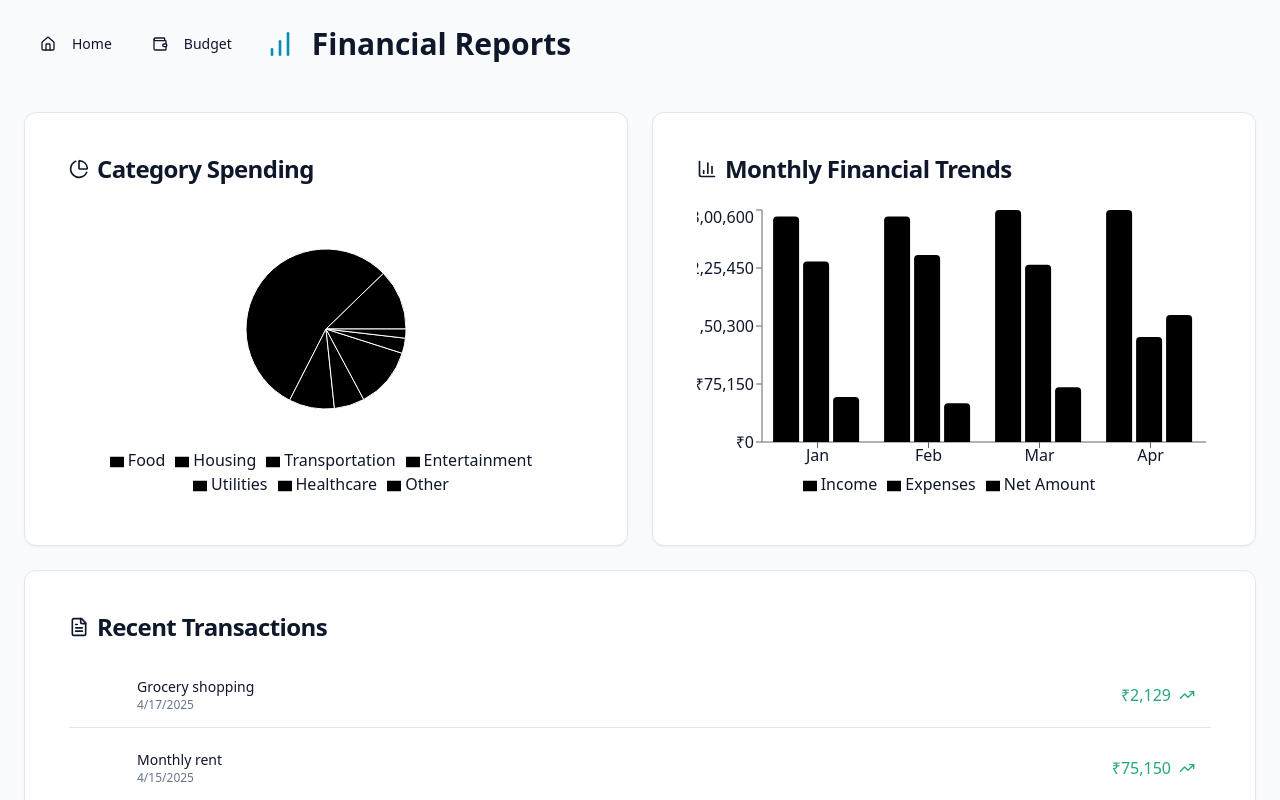
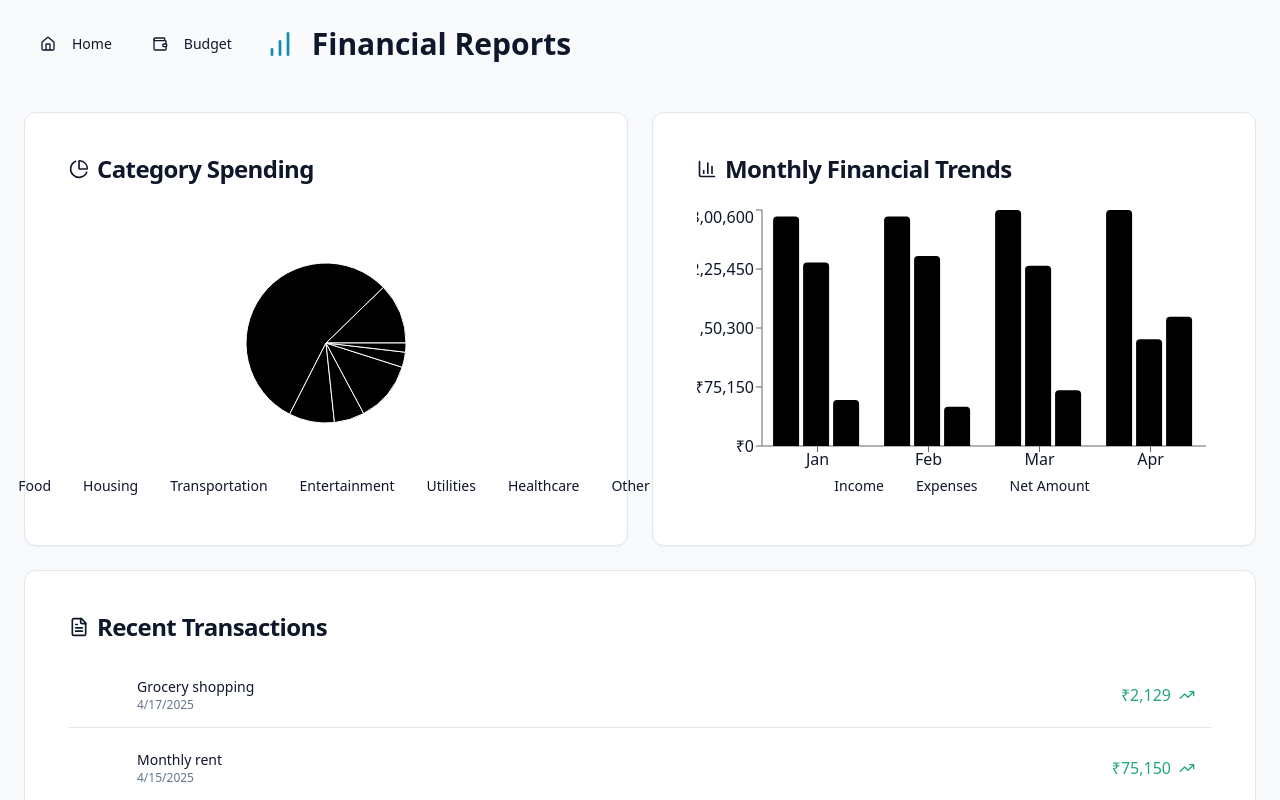
Before and after one commit to Sachingsundar/balance-bright-goals, a React (Vite) app: page /reports in a window 1280 px wide. Shown: the top 800 px of the page. Built offline with nearby package versions, Linux system fonts and the light colour scheme.

Commit message:
Fix: Dark mode chart colors
Update chart components to correctly render axis and legend colors in dark mode.

```diff
--- a/src/pages/Reports.tsx
+++ b/src/pages/Reports.tsx
@@ -69,6 +69,23 @@ const ReportsContent: React.FC = () => {
     return null;
   };
 
+  // Custom legend renderer for dark mode
+  const CustomLegend = ({ payload }: any) => {
+    return (
+      <div className="flex justify-center items-center space-x-4 dark:text-white/80">
+        {payload.map((entry: any, index: number) => (
+          <div key={`item-${index}`} className="flex items-center space-x-1">
+            <div
+              className="w-3 h-3 rounded-sm"
+              style={{ backgroundColor: entry.color }}
+            />
+            <span className="text-sm">{entry.value}</span>
+          </div>
+        ))}
+      </div>
+    );
+  };
+
   return (
     <div className="min-h-screen flex flex-col p-6 space-y-6">
       <div className="flex items-center space-x-4 mb-6">
@@ -117,7 +134,10 @@ const ReportsContent: React.FC = () => {
                   ))}
                 </Pie>
                 <Tooltip content={<CustomTooltip />} />
-                <Legend />
+                <Legend
+                  content={CustomLegend}
+                  className="dark:text-white/80"
+                />
               </PieChart>
             </ResponsiveContainer>
           </CardContent>
@@ -132,22 +152,31 @@ const ReportsContent: React.FC = () => {
           </CardHeader>
           <CardContent className="h-80">
             <ResponsiveContainer width="100%" height="100%">
-              <BarChart data={incomeExpensesData}
-                // Add dark mode friendly color theme
-                className="dark:text-white"
+              <BarChart
+                data={incomeExpensesData}
+                className="dark:text-white/80"
               >
                 <XAxis
                   dataKey="month"
-                  className="dark:text-white"
-                  tick={{ fill: 'currentColor' }}
+                  className="dark:text-white/80"
+                  tick={{
+                    fill: 'currentColor',
+                    className: 'dark:text-white/80'
+                  }}
                 />
                 <YAxis
                   tickFormatter={(value) => formatCurrency(value).split('.')[0]}
-                  className="dark:text-white"
-                  tick={{ fill: 'currentColor' }}
+                  className="dark:text-white/80"
+                  tick={{
+                    fill: 'currentColor',
+                    className: 'dark:text-white/80'
+                  }}
                 />
                 <Tooltip content={<CustomTooltip />} />
-                <Legend />
+                <Legend
+                  content={CustomLegend}
+                  className="dark:text-white/80"
+                />
                 <Bar
                   dataKey="income"
                   name="Income"
```
